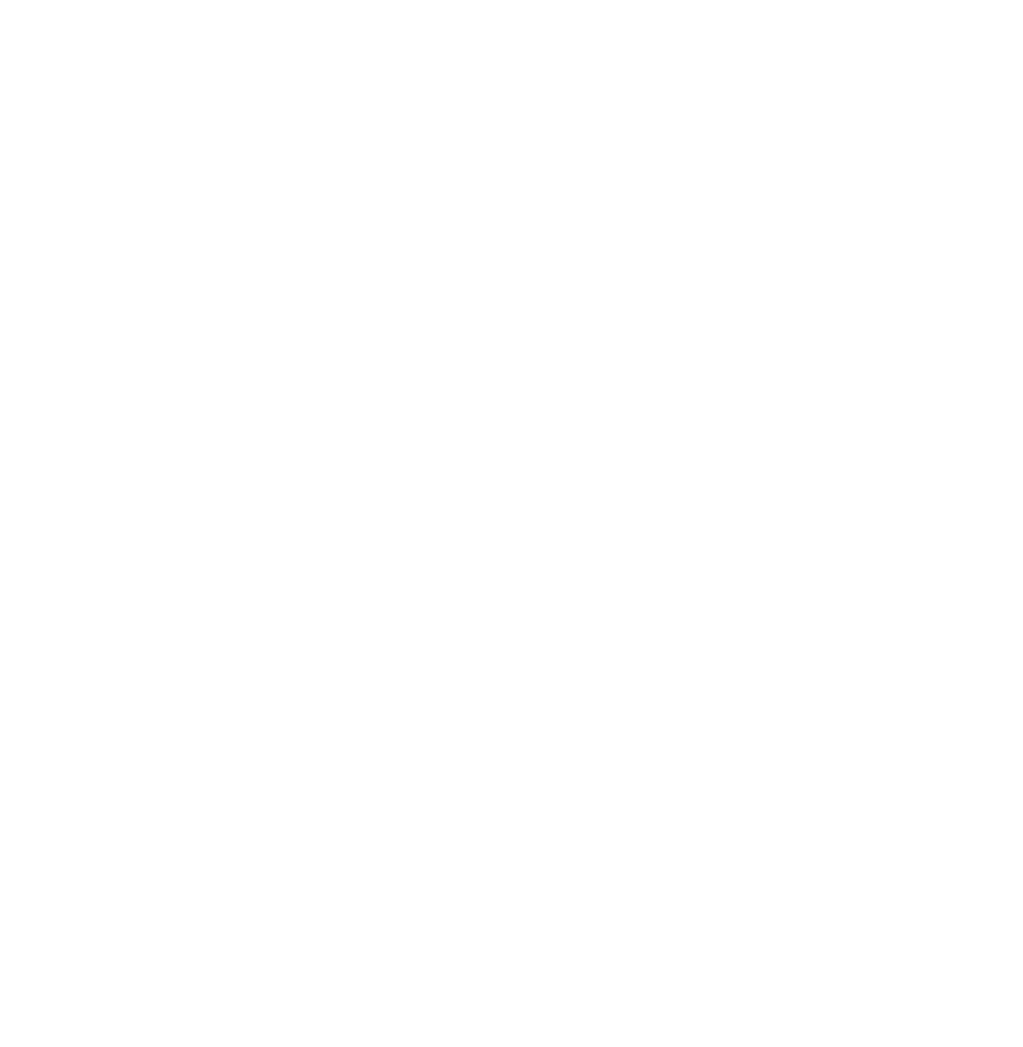
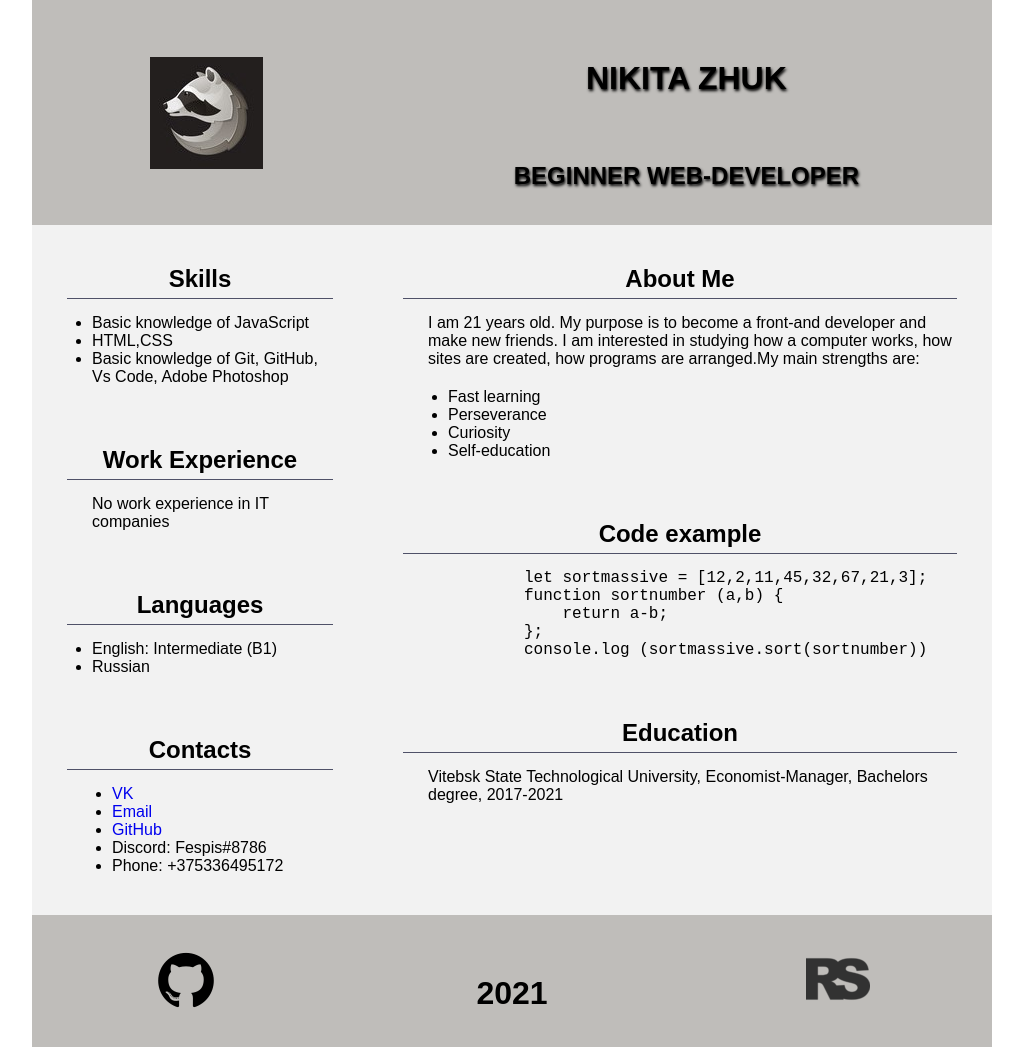
Before and after one commit to Fespis/rsschool-cv, a plain HTML site: page index.html in a window 1280 px wide. Shown: the whole page, without its empty margins (128-1151 px from the left). Before the commit the page ends 800 px from the top, so only its background shows below. Drawn offline with Linux system fonts and the light colour scheme; a web font is replaced by a local one.

Commit message:
feat: add page with html and css style

```diff
--- a/index.html
+++ b/index.html
@@ -4,10 +4,84 @@
     <meta charset="UTF-8">
     <meta http-equiv="X-UA-Compatible" content="IE=edge">
     <meta name="viewport" content="width=device-width, initial-scale=1.0">
-    <link rel="styleshet" href="style.css">
+    <link rel="stylesheet" href="style.css">
+    <link href="https://fonts.googleapis.com/Raleway:ital,wght@0,400;0,700;1,600&display=swap" rel="stylesheet">
     <title>CV - ZHuk Nikita</title>
 </head>
 <body>
-
+    <header>
+      <div class="header_hello">
+        <a href="https://github.com/Fespis"><img class="header_avatar" src="images/avatar.jpg" alt="Avatar"></a>
+        <div>
+        <h1 class="header_text">nikita zhuk</h1>
+        <h2 class="header_text">beginner web-developer</h2>
+        </div>
+      </div>
+    </header>
+    <aside>
+      <section>
+        <h2>Skills</h2>
+        <ul class="section_text">
+          <li>Basic knowledge of JavaScript</li>
+          <li>HTML,CSS</li>
+          <li>Basic knowledge of Git, GitHub, Vs Code, Adobe Photoshop</li>
+        </ul>
+      </section>
+      <section>
+        <h2>Work Experience</h2>
+        <p class="section_text">No work experience in IT companies</p>
+      </section>
+      <section>
+        <h2>Languages</h2>
+        <ul class="section_text">
+          <li>English: Intermediate (B1)</li>
+          <li>Russian</li>
+        </ul>
+      </section>
+      <section>
+      <h2>Contacts</h2>
+      <ul class="section_text_list">
+        <li><a href="https://vk.com/ablo4k0_o07">VK </a></li>
+        <li><a href="mailto:nikita.zhuk00@gmail.com">Email</a></li>
+        <li><a href="https://github.com/Fespis">GitHub</a></li>
+        <li>Discord: Fespis#8786</li>
+        <li>Phone: +375336495172</li>
+      </ul>
+    </section>
+    </aside>
+    <main>
+      <section>
+        <h2>About Me</h2>
+        <p class="section_text">I am 21 years old. My purpose is to become a front-and developer and make new friends. I am interested in studying how a computer works, how sites are created, how programs are arranged.My main strengths are:</p>
+        <ul class="section_text_list">
+          <li>Fast learning</li>
+          <li>Perseverance</li>
+          <li>Curiosity</li>
+          <li>Self-education</li>
+        </ul>
+      </section>
+      <section>
+        <h2>Code example</h2>
+        <pre class="section_text">
+          let sortmassive = [12,2,11,45,32,67,21,3];
+          function sortnumber (a,b) {
+              return a-b;
+          };
+          console.log (sortmassive.sort(sortnumber))</pre>
+      </section>
+      <section>
+        <h2>Education</h2>
+        <p class="section_text">Vitebsk State Technological University, Economist-Manager, Bachelors degree, 2017-2021</p>
+      </section>
+    </main>
+    <footer>
+      <div class="header_hello">
+        <a href="https://github.com/Fespis"><img class="header_avatar" src="images/icon_github.png" alt="icon_github"></a>
+        <div>
+          <h1 class="footer_text">2021</h1>
+        </div>
+        <a href="https://rs.school/js/"><img class="header_avatar" src="images/icon_rsschool.png" alt="icon_rsschool"></a>
+      </div>
+    </footer>
 </body>
 </html>
--- a/style.css
+++ b/style.css
@@ -0,0 +1,83 @@
+* {
+  margin: 0;
+  padding: 0;
+  box-sizing: border-box;
+}
+body {
+  display: flex;
+  flex-wrap: wrap;
+  max-width: 960px;
+  margin: 0 auto;
+  font-family: 'Raleway', sans-serif;
+  font-size: 16px;
+}
+header {
+  width: 100%;
+  height: 225px;
+  background-color: #D9D8D7;
+}
+aside {
+  width: 35%;
+  padding: 5px;
+  background-color: #F2F2F2;
+}
+main {
+  width: 65%;
+  padding: 5px;
+  background-color: #F2F2F2;
+}
+section {
+  display: block;
+  margin: 10px;
+  padding: 10px;
+}
+footer {
+  width: 100%;
+  background-color: #D9D8D7;
+}
+.header_hello {
+  display: flex;
+  justify-content: space-around;
+  width: 100%;
+  background-color: #BFBDBA;
+}
+.header_avatar {
+  margin: 50% auto;
+}
+.header_avatar:hover {
+  opacity: 0.95;
+}
+a:hover {
+  opacity: 0.8;
+}
+.header_text {
+  margin-top: 55px;
+  text-align: center;
+  text-transform: uppercase;
+  text-shadow: 1px 2px 3px #000000;
+  border-bottom: 0px;
+}
+h1,
+h2 {
+  margin: 10px;
+  padding: 5px;
+  text-align: center;
+  border-bottom: 1px ridge #4f5168;
+}
+a {
+  text-decoration: none;
+}
+.section_text {
+  margin: 10px 5px 10px 30px;
+  padding: 5px;
+}
+.section_text_list {
+  margin: 10px 5px 10px 50px;
+  padding: 5px;
+}
+.footer_text {
+  margin-top: 55px;
+  text-align: center;
+  text-transform: uppercase;
+  border-bottom: 0px;
+}
```
Also changed, not shown: images/avatar.jpg (added), images/icon_github.png (added), images/icon_rsschool.png (added).
